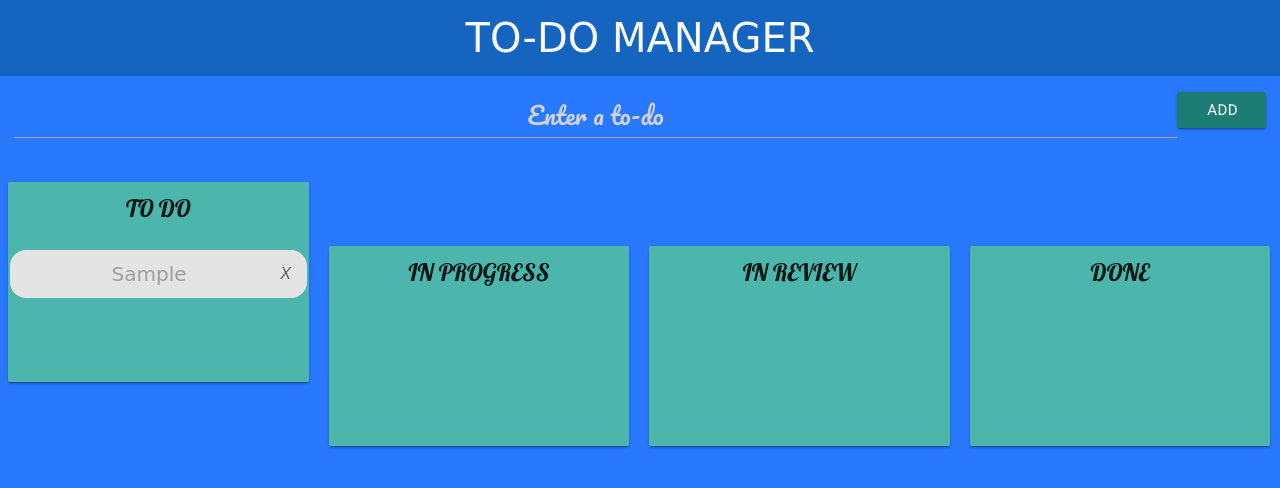
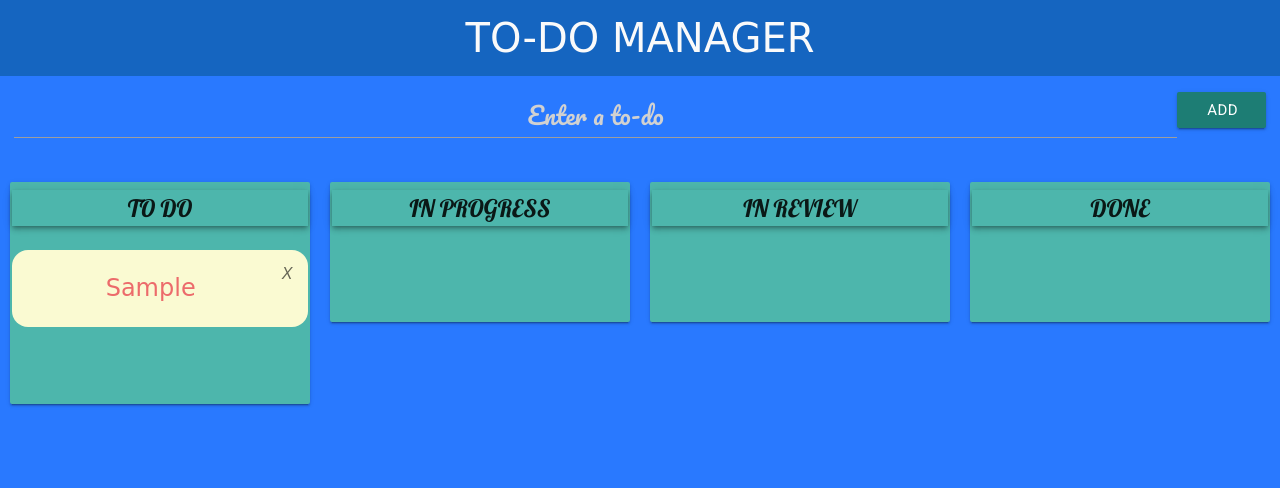
Before and after one commit to musfars/Todo_manager, a plain HTML site: page index.html in a window 1280 px wide. Both pictures are taken after typing "Sample" into the empty fields and a click on the button "ADD". Drawn offline with nearby package versions, Linux system fonts and the light colour scheme; a web font is replaced by a local one.

Commit message:
Task holder height bug fixed

```diff
--- a/css/styles.css
+++ b/css/styles.css
@@ -4,17 +4,20 @@ body{
 }
 
 .body-container{
-
+    height: 100%;
+    display: flex;
+    justify-content: space-around;
 }
 
 .card-panel{
-    display:inline-block;
+    /* display:inline-block; */
     margin: 8px;
     width: 23.5%;
     text-align: center;
     font-family: 'Lobster', cursive;
     padding: 8px 2px;
     font-size: 24px !important;
+    height: 100%;
 }
 
 header{
@@ -45,6 +48,8 @@ header{
      padding-top: 8px;
      padding-bottom: 8px;
      box-sizing: border-box;
+     background-color: lightgoldenrodyellow;
+     line-height: 60px;
  }
 
  .chip i{
@@ -52,7 +57,9 @@ header{
  }
 
   ul{
-     height: 100px;
+     height: 100%;
+     /* min-height: 200px; */
+     padding-bottom: 40px;
  }
 
  li{
@@ -61,7 +68,8 @@ header{
 
  .taskName{
      font-family: 'Patua One', cursive;
-     font-size: 20px;
+     font-size: 24px;
+     color: #ec6b6b;
  }
 
 .editMode input[type=text] {
@@ -72,6 +80,6 @@ header{
   display:none;
 }
 
- .edit{
+.edit{
     display: none;
 }
--- a/index.html
+++ b/index.html
@@ -5,12 +5,7 @@
       <link href="https://fonts.googleapis.com/icon?family=Material+Icons" rel="stylesheet">
       <link type="text/css" rel="stylesheet" href="css/materialize.min.css"  media="screen,projection"/>
       <meta name="viewport" content="width=device-width, initial-scale=1.0"/>
-      <link href="https://fonts.googleapis.com/css?family=Roboto" rel="stylesheet">
-      <link href="https://fonts.googleapis.com/css?family=Pacifico" rel="stylesheet">
-      <link href="https://fonts.googleapis.com/css?family=Sedgwick+Ave" rel="stylesheet">
-      <link href="https://fonts.googleapis.com/css?family=Bad+Script" rel="stylesheet">
-      <link href="https://fonts.googleapis.com/css?family=Lobster" rel="stylesheet">
-      <link href="https://fonts.googleapis.com/css?family=Patua+One" rel="stylesheet">
+      <link href="https://fonts.googleapis.com/css?family=Bad+Script|Lobster|Pacifico|Patua+One|Roboto|Sedgwick+Ave" rel="stylesheet">
       <link href="css/styles.css" type="text/css" rel="stylesheet">
     </head>
     <header>TO-DO MANAGER</header>
@@ -25,23 +20,23 @@
         </div>
         <div class="body-container">
             <div class="to-do card-panel teal lighten-2">
-                <div>TO DO</div>
-                <ul id="to-do_task-holder" ondrop="drop_handler(event);" ondragover="dragover_handler(event);">
+                <div class="z-depth-2">TO DO</div>
+                <ul id="to-do_task-holder" ondrop="drop_handler(event,this);" ondragover="dragover_handler(event);">
                 </ul>
             </div>
             <div class="in-progress card-panel teal lighten-2">
-                <div>IN PROGRESS</div>
-                <ul id="in-progress_task-holder" ondrop="drop_handler(event);" ondragover="dragover_handler(event);">
+                <div class="z-depth-2">IN PROGRESS</div>
+                <ul id="in-progress_task-holder" ondrop="drop_handler(event,this);" ondragover="dragover_handler(event);">
                 </ul>
             </div>
             <div class="in-review card-panel teal lighten-2">
-                <div>IN REVIEW</div>
-                <ul id="in-review_task-holder" ondrop="drop_handler(event);" ondragover="dragover_handler(event);">
+                <div class="z-depth-2">IN REVIEW</div>
+                <ul id="in-review_task-holder" ondrop="drop_handler(event,this);" ondragover="dragover_handler(event);">
                 </ul>
             </div>
             <div class="done card-panel teal lighten-2">
-                <div>DONE</div>
-                <ul id="done_task-holder" ondrop="drop_handler(event);" ondragover="dragover_handler(event);">
+                <div class="z-depth-2">DONE</div>
+                <ul id="done_task-holder" ondrop="drop_handler(event,this);" ondragover="dragover_handler(event);">
                 </ul>
             </div>
         </div>
--- a/js/app.js
+++ b/js/app.js
@@ -8,15 +8,17 @@ function dragover_handler(ev) {
  // Set the dropEffect to move
  ev.dataTransfer.dropEffect = "move"
 }
-function drop_handler(ev) {
+function drop_handler(ev,el) {
  ev.preventDefault();
  // Get the id of the target and add the moved element to the target's DOM
  var data = ev.dataTransfer.getData("text");
- ev.target.appendChild(document.getElementById(data));
+ console.log(ev.target.id);
+ el.appendChild(document.getElementById(data));
 }
 
 var taskInput = document.getElementById("new-task");
 var addButton = document.getElementById("add-task");
+
 var tasksHolder = document.getElementById("to-do_task-holder");
 var i = 0;
 
@@ -29,6 +31,7 @@ var createNewTask = function(taskString){
     editInput.className = "edit";
     deleteButton.className= "material-icons";
     deleteButton.className = "close";
+    deleteButton.setAttribute("id","deleteButton");
     taskName.className = "taskName";
     taskName.innerText = taskString;
     deleteButton.innerHTML = "X";
@@ -59,9 +62,8 @@ var editTask = function(){
 var addTask = function(){
     if(taskInput.value !== ""){
         var listItem = createNewTask(taskInput.value);
-                listItem.ondblclick = editTask;
+        // listItem.ondblclick = editTask;
         tasksHolder.appendChild(listItem);
-
         taskInput.value = "";
     }
     else{
```
